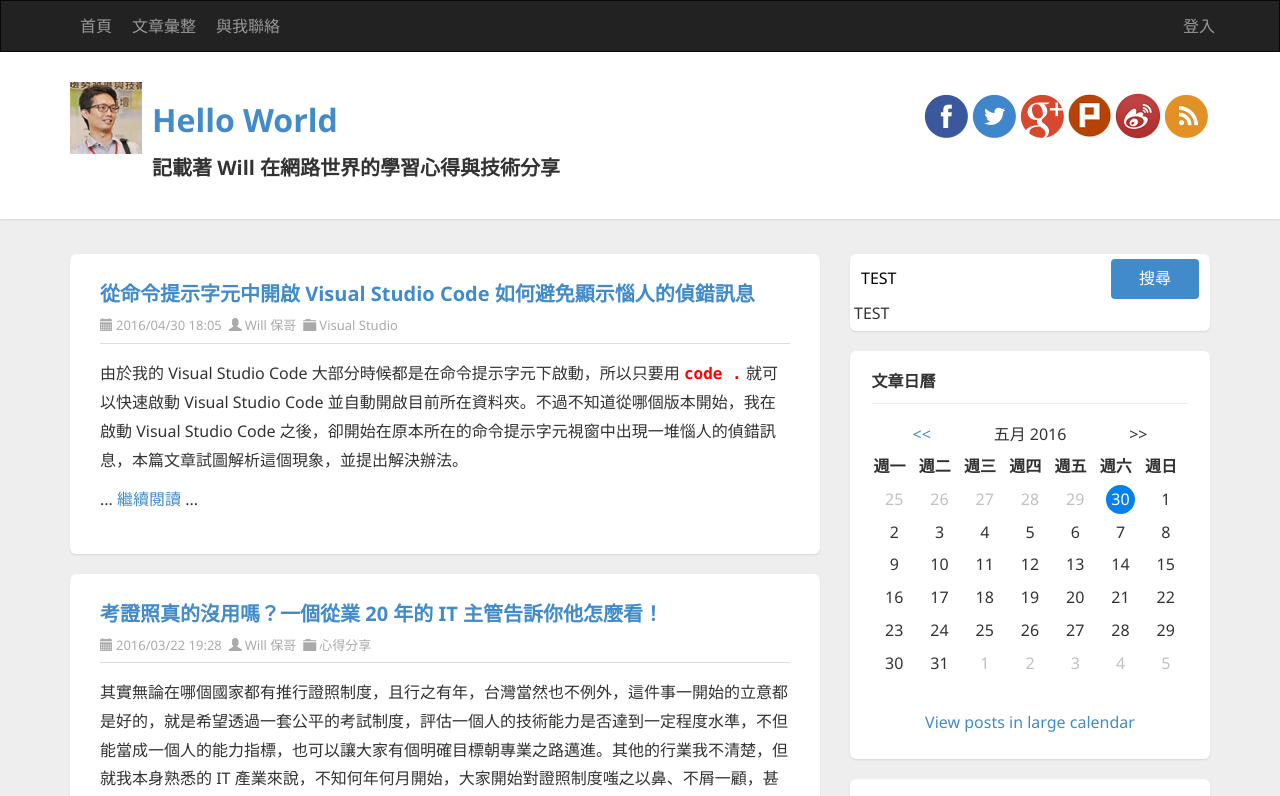
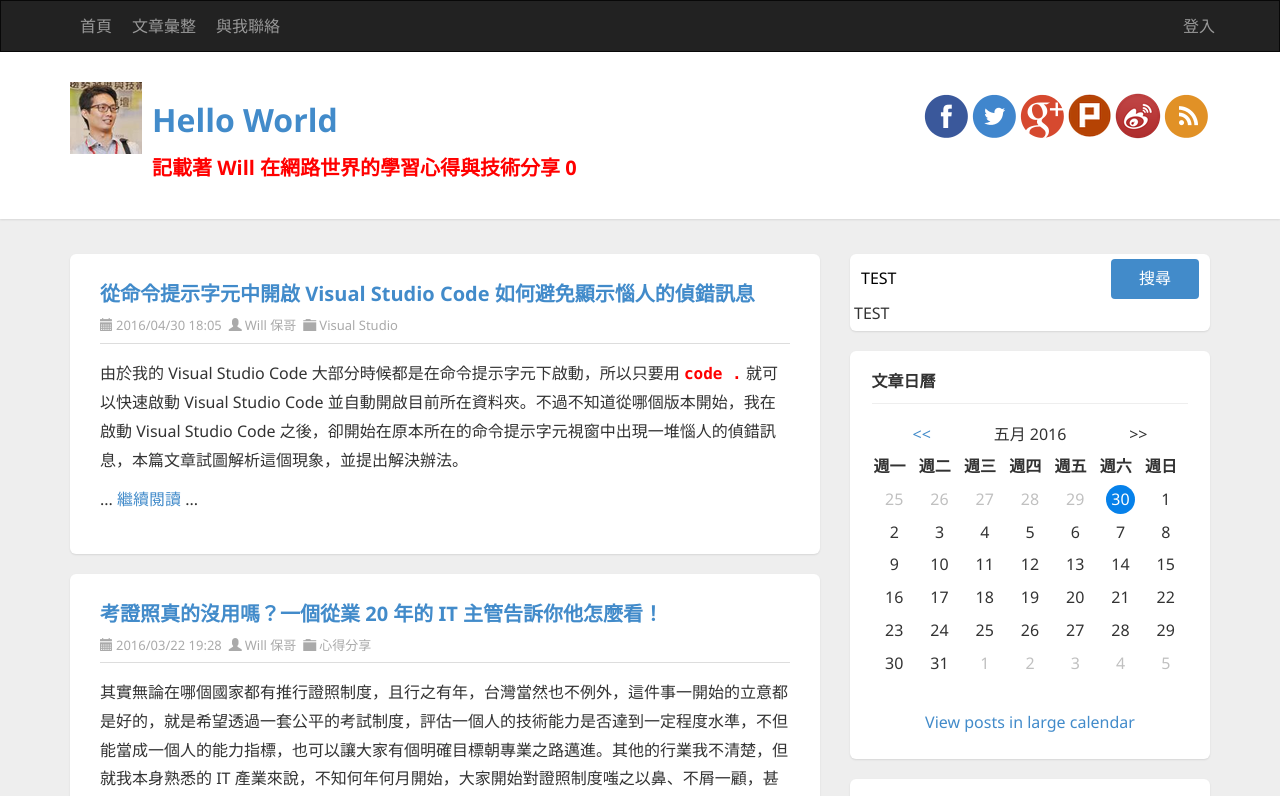
Before and after one commit to doggy8088/demo1103, an Angular app: page / in a window 1280 px wide. Shown: the top 796 px of the page. Built offline with nearby package versions, Linux system fonts and the light colour scheme.

Commit message:
11 練習 Angular 2 屬性型指令 ( ngClass , ngStyle )

```diff
--- a/src/app/header/header.component.css
+++ b/src/app/header/header.component.css
@@ -0,0 +1,3 @@
+.highlight {
+    color: red;
+}
--- a/src/app/header/header.component.html
+++ b/src/app/header/header.component.html
@@ -33,7 +33,7 @@
             {{ title }}
           </a>
         </h1>
-        <h3>記載著 Will 在網路世界的學習心得與技術分享</h3>
+        <h3 [ngClass]="applyHighlight()" (click)="num=num+1;">記載著 Will 在網路世界的學習心得與技術分享 {{num}}</h3>
       </div>
 
       <div id="social-icons" class="pull-right social-icon">
--- a/src/app/header/header.component.ts
+++ b/src/app/header/header.component.ts
@@ -11,6 +11,8 @@ export class HeaderComponent implements OnInit {
 
   title_url = 'http://blog.miniasp.com/';
 
+  num = 0;
+
   constructor() { }
 
   ngOnInit() {
@@ -22,4 +24,8 @@ export class HeaderComponent implements OnInit {
       this.title = 'The Will Will Web';
     }
   }
+
+  applyHighlight() {
+    return {'highlight': this.num%2==0};
+  }
 }
```
